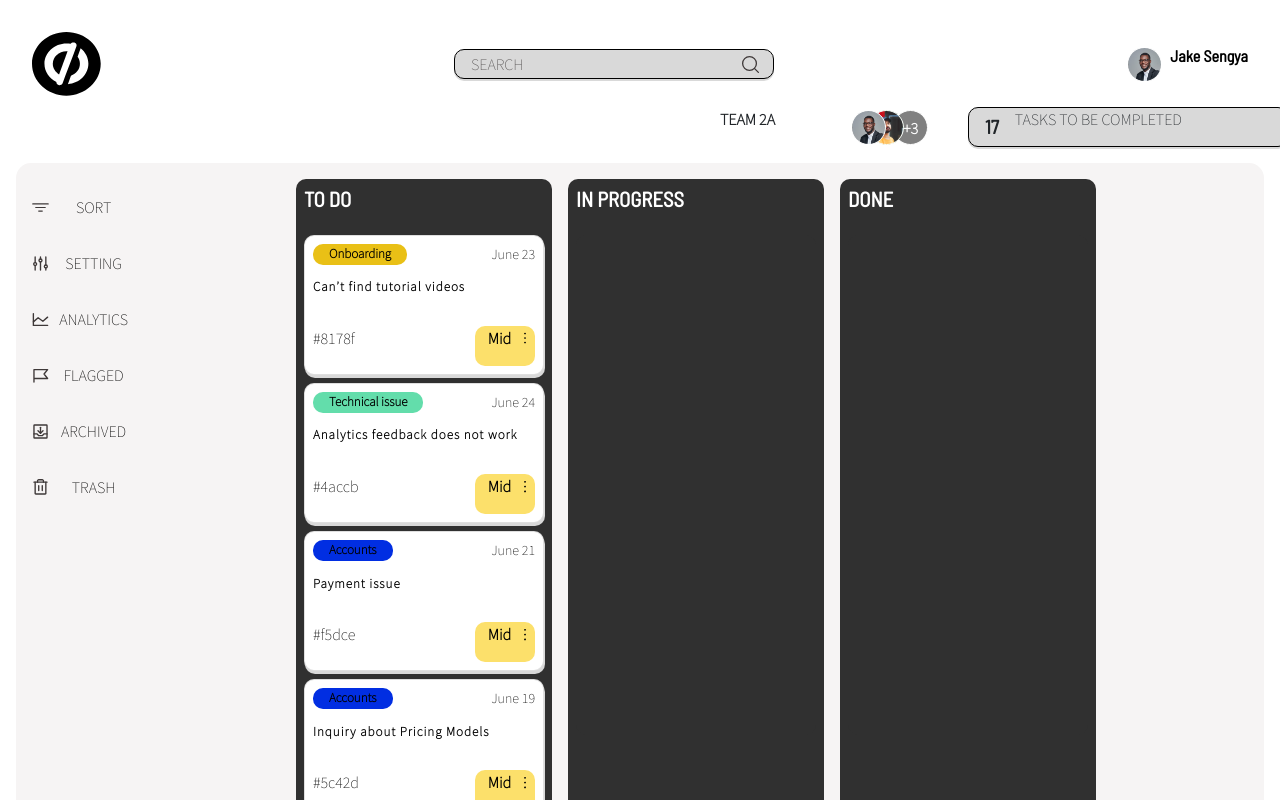
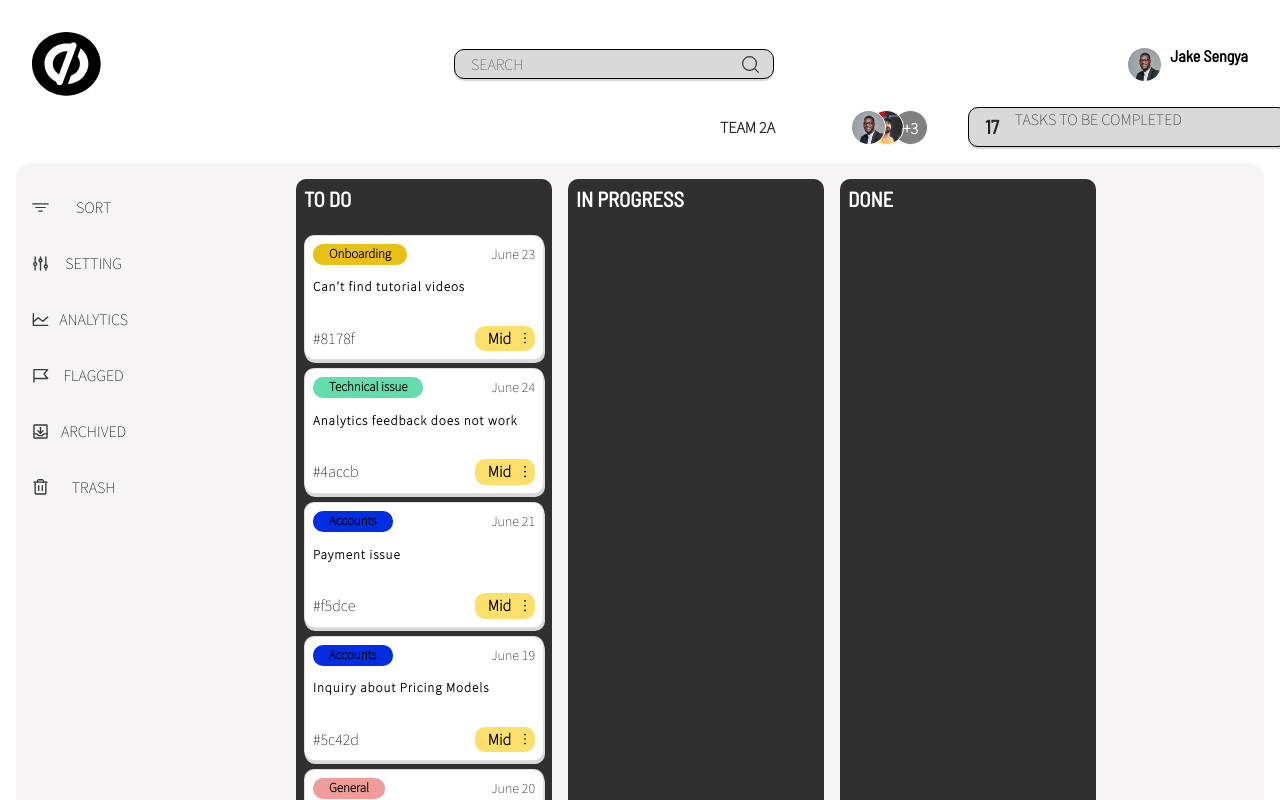
Before and after one commit to nancy-sun/unbounce-project-client, a React (Create React App) app: page /dev in a window 1280 px wide. Shown: the top 800 px of the page. Built offline with nearby package versions, Linux system fonts and the light colour scheme.

Commit message:
netilify deployment

```diff
--- a/src/component/DevNav/DevNav.jsx
+++ b/src/component/DevNav/DevNav.jsx
@@ -21,7 +21,7 @@ function DevNav() {
             </div>
             <div className="devNav--bottom">
                 <div className="devNav__team">
-                    <p className="devNav__team__name">TEAM 2A</p>
+                    <p className="devNav__team-name">TEAM 2A</p>
                     <div className="devNav__member"></div>
                     <div className="devNav__member"></div>
                     <div className="devNav__member">+3</div>
--- a/src/component/DevNav/DevNav.scss
+++ b/src/component/DevNav/DevNav.scss
@@ -61,8 +61,9 @@
         align-items: center;
         gap: 1rem;
 
-        &__name {
+        &-name {
             font-weight: 600;
+            padding-bottom: 0;
         }
     }
 
--- a/src/component/DevTasks/DevTasks.jsx
+++ b/src/component/DevTasks/DevTasks.jsx
@@ -89,7 +89,7 @@ function DevTasks() {
                                                                             </div>
                                                                             <p className='card__content'>{item.content}</p>
                                                                             <div className='card--bottom'>
-                                                                                <p className='card__ticket'>#{item.id.slice(0, 5)}</p>
+                                                                                <p id='card__ticket' className='card__ticket'>#{item.id.slice(0, 5)}</p>
                                                                                 <DropDownBtn />
                                                                             </div>
                                                                         </div>
--- a/src/component/DevTasks/DevTasks.scss
+++ b/src/component/DevTasks/DevTasks.scss
@@ -68,6 +68,15 @@ p {
 
     &--bottom {
         @extend .card--top;
+
+        &>.dropdown {
+            border-radius: 10px;
+            height: 1.6rem;
+        }
+
+        &>.dropdown .dropdown-item:hover {
+            background-color: rgba(128, 128, 128, 0.2)
+        }
     }
 
     &__content {
@@ -81,9 +90,6 @@ p {
         font-size: 14px;
     }
 
-    &__ticket {
-        font-size: 16px;
-    }
 
     &__tag {
         background-color: $color-red;
@@ -92,6 +98,11 @@ p {
         padding: 0 1rem;
         border-radius: 10px;
     }
+}
+
+#card__ticket {
+    font-size: 16px;
+    padding-bottom: 0;
 }
 
 .customDrop {
@@ -113,10 +124,8 @@ p {
     }
 }
 
-.dropdown {
-    border-radius: 10px;
-}
 
-.dropdown .dropdown-item:hover {
-    background-color: rgba(128, 128, 128, 0.2)
-}
+
+// .dropdown .dropdown-item:hover {
+//     background-color: rgba(128, 128, 128, 0.2)
+// }
--- a/src/component/HelpFinalPage/HelpFinalPage.jsx
+++ b/src/component/HelpFinalPage/HelpFinalPage.jsx
@@ -19,7 +19,7 @@ function HelpFinalPage() {
           </p>
 
           <div className="help-final__btn--box">
-            <Link to={"/"}>
+            <Link to={"/help"}>
               <button className="help-final__btn">Return Homepage</button>
             </Link>
           </div>
```
Also changed, not shown: 1 other file (tests, documents, lock files or other folders).
